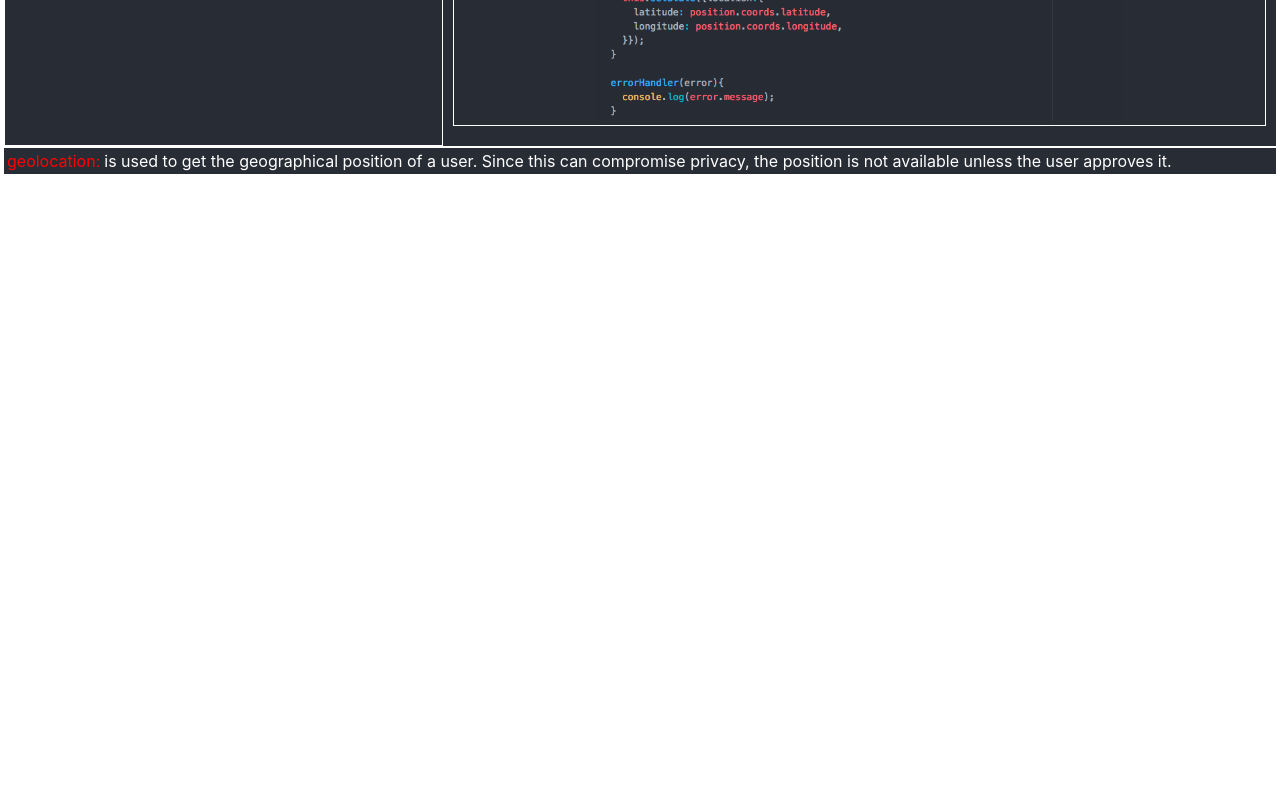
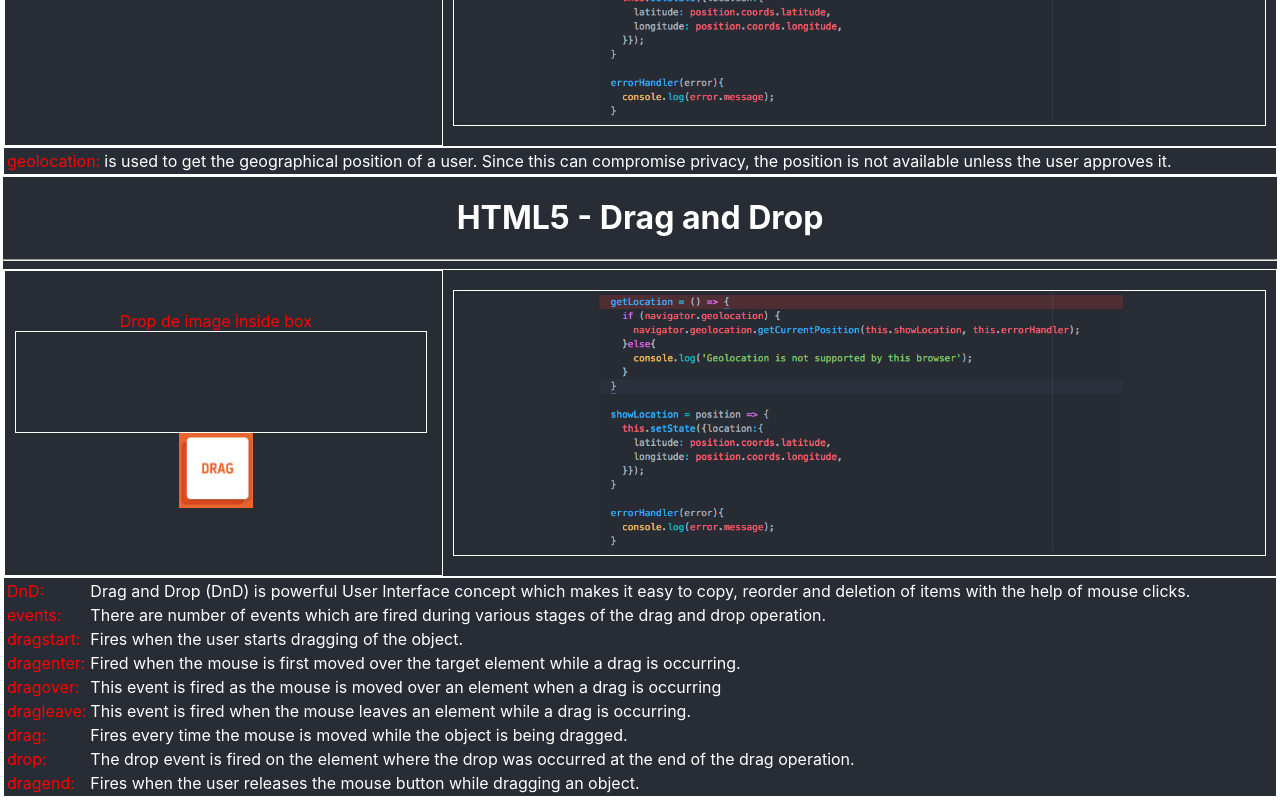
Before and after one commit to cjimenez-tiempodev/hello-world, a React (Create React App) app in the folder App/front-review/: page / in a window 1280 px wide. Shown: the part 5263-6063 px from the top of the page. Before the commit the page ends 5441 px from the top, so only its background shows below. Built offline with nearby package versions, Linux system fonts and the light colour scheme.

Commit message:
App: Add HML5 API Drag and Drop

```diff
--- a/App/front-review/src/App.js
+++ b/App/front-review/src/App.js
@@ -1,5 +1,5 @@
 import React, { Component } from 'react';
-import {DocumentStructure, TextFormat, Links, ImagesFormat, HTML5Semantic, InputTypes, Graphics, Multimedia, HTML5Geolocation} from './html/common/index';
+import {DocumentStructure, TextFormat, Links, ImagesFormat, HTML5Semantic, InputTypes, Graphics, Multimedia, HTML5Geolocation, DnD} from './html/common/index';
 import './App.css';
 
 class App extends Component {
@@ -15,6 +15,7 @@
         <Graphics />
         <Multimedia />
         <HTML5Geolocation />
+        <DnD />
       </div>
     );
   }
--- /dev/null
+++ b/App/front-review/src/html/common/API/DragnDrop.js
@@ -0,0 +1,61 @@
+import React, {Component} from 'react';
+import html5 from '../constDefinitions';
+import codeImage from '../assets/geolocationCode.png';
+import dragImage from './assets/dragImage.png';
+import DisplayDefinition from '../general/displayDef';
+import './style/style.css';
+
+class DnD extends Component {
+
+  allowDrop = (ev)=>{
+    ev.preventDefault();
+  }
+
+  drag = (ev)=> {
+    ev.dataTransfer.setData("image", ev.target.id);
+  }
+
+  drop = (ev)=> {
+    ev.preventDefault();
+    let data = ev.dataTransfer.getData("image");
+    ev.target.appendChild(document.getElementById(data));
+  }
+
+  render(){
+    return (
+      <div className = "document">
+      <h1>HTML5 - Drag and Drop</h1>
+      <hr />
+
+      <div className="example">
+
+        <div className="result center">
+          <section>
+          <span>Drop de image inside box</span>
+          <div id="div1" onDrop={this.drop} onDragOver={this.allowDrop} className="dropContainer"></div>
+
+          <img id="drag1" alt="dragImage" src={dragImage} draggable="true" onDragStart={this.drag} width="400" height="75" />
+          </section>
+        </div>
+
+        <div className="code">
+          <img src={codeImage} alt="code"/>
+        </div>
+
+      </div>
+
+      <div>
+        <table>
+          <tbody>
+          <DisplayDefinition data={html5.api.dragndrop} />
+          </tbody>
+        </table>
+      </div>
+
+      </div>
+    );
+  }
+
+}
+
+export default DnD;
--- a/App/front-review/src/html/common/APIGeolocation.js
+++ b/App/front-review/src/html/common/API/Geolocation.js
@@ -1,7 +1,7 @@
 import React, {Component} from 'react';
-import html5 from './constDefinitions';
-import codeImage from './assets/geolocationCode.png';
-import DisplayDefinition from './general/displayDef';
+import html5 from '../constDefinitions';
+import codeImage from '../assets/geolocationCode.png';
+import DisplayDefinition from '../general/displayDef';
 
 class HTML5Geolocation extends Component {
 
@@ -59,7 +59,7 @@
       <div>
         <table>
           <tbody>
-          <DisplayDefinition data={html5.api} />
+          <DisplayDefinition data={html5.api.geolocation} />
           </tbody>
         </table>
       </div>
--- /dev/null
+++ b/App/front-review/src/html/common/API/style/style.css
@@ -0,0 +1,9 @@
+.dropContainer {
+  widows: 100px;
+  height: 100px;
+  margin-left: 10px
+}
+
+.dropContainer span{
+  color: white;
+}
--- a/App/front-review/src/html/common/constDefinitions.js
+++ b/App/front-review/src/html/common/constDefinitions.js
@@ -98,7 +98,20 @@
   },
 
   api: {
-    geolocation: 'is used to get the geographical position of a user. Since this can compromise privacy, the position is not available unless the user approves it.',
+    geolocation: {
+      geolocation: 'is used to get the geographical position of a user. Since this can compromise privacy, the position is not available unless the user approves it.',
+    },
+    dragndrop: {
+      DnD: 'Drag and Drop (DnD) is powerful User Interface concept which makes it easy to copy, reorder and deletion of items with the help of mouse clicks.',
+      events: 'There are number of events which are fired during various stages of the drag and drop operation.',
+      dragstart: 'Fires when the user starts dragging of the object.',
+      dragenter: 'Fired when the mouse is first moved over the target element while a drag is occurring.',
+      dragover: 'This event is fired as the mouse is moved over an element when a drag is occurring',
+      dragleave: 'This event is fired when the mouse leaves an element while a drag is occurring. ',
+      drag: 'Fires every time the mouse is moved while the object is being dragged.',
+      drop: 'The drop event is fired on the element where the drop was occurred at the end of the drag operation.',
+      dragend: 'Fires when the user releases the mouse button while dragging an object.',
+    }
   }
 
 };
--- a/App/front-review/src/html/common/index.js
+++ b/App/front-review/src/html/common/index.js
@@ -6,7 +6,8 @@
 import InputTypes from './inputTypes';
 import Graphics from './graphics';
 import Multimedia from './multimedia';
-import HTML5Geolocation from './APIGeolocation';
+import HTML5Geolocation from './API/Geolocation';
+import DnD from './API/DragnDrop';
 
 export default DocumentStructure;
-export {DocumentStructure, TextFormat, Links, ImagesFormat, HTML5Semantic, InputTypes, Graphics, Multimedia, HTML5Geolocation};
+export {DocumentStructure, TextFormat, Links, ImagesFormat, HTML5Semantic, InputTypes, Graphics, Multimedia, HTML5Geolocation, DnD};
```
Also changed, not shown: App/front-review/src/html/common/API/assets/dragImage.png (added), 1 other file (tests, documents, lock files or other folders).
